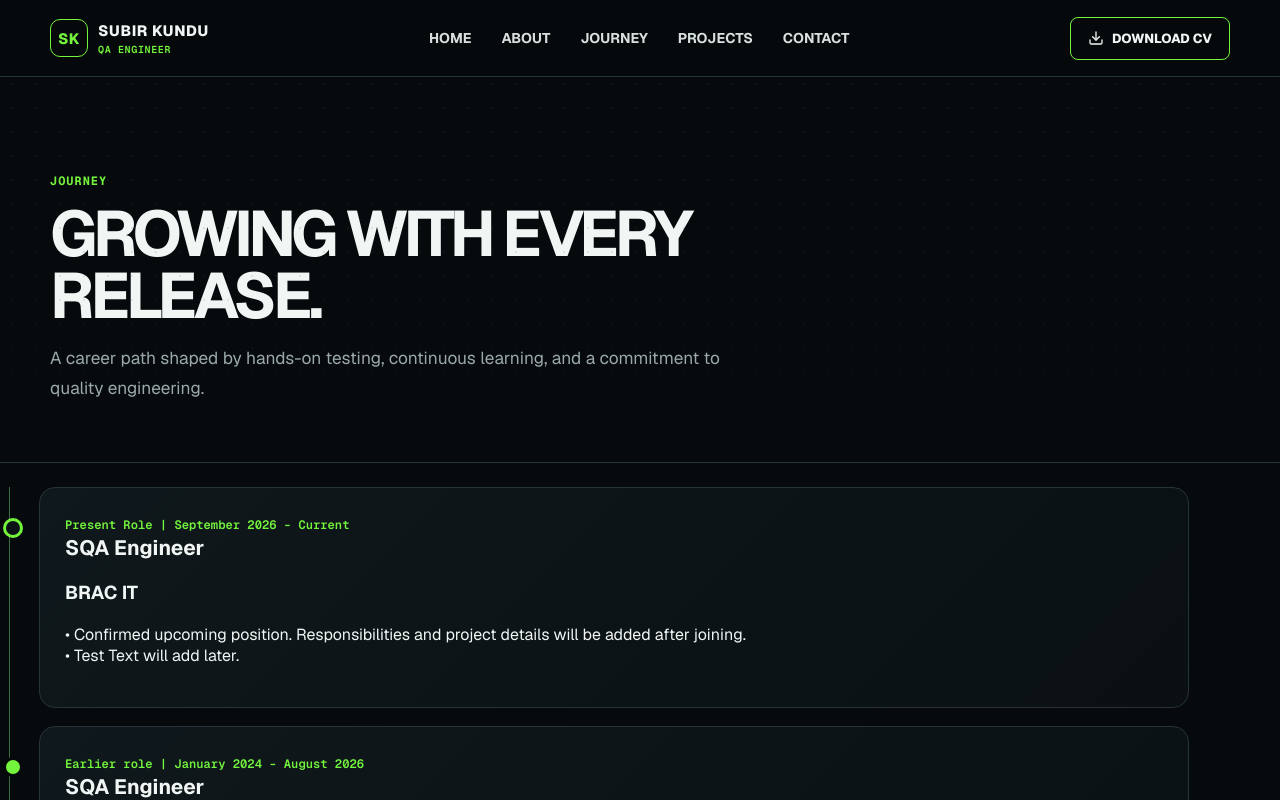
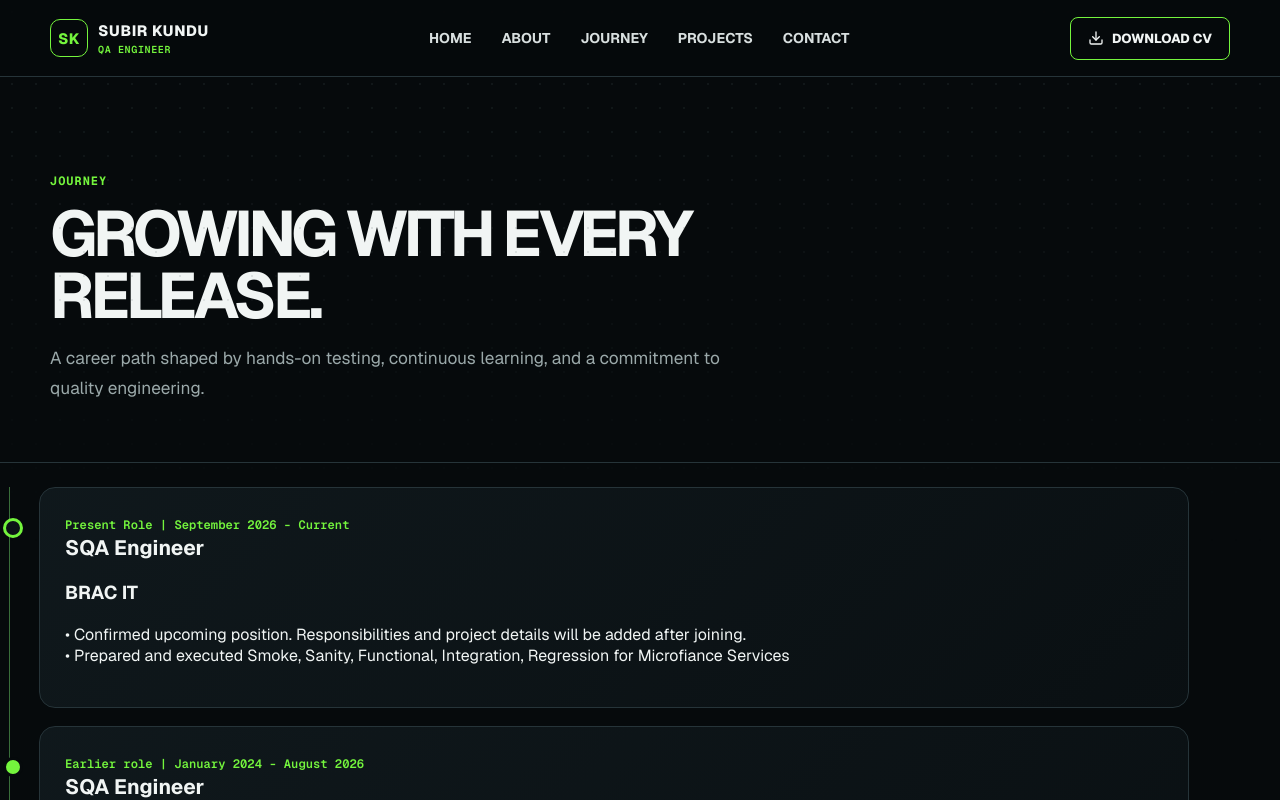
Before and after one commit to subirkundu/subir-kundu-portfolio, a Next.js app: page /journey in a window 1280 px wide. Shown: the top 800 px of the page. Built offline with nearby package versions, Linux system fonts and the light colour scheme.

Commit message:
Update the Role of BRAC IT

```diff
--- a/src/content/experience.ts
+++ b/src/content/experience.ts
@@ -4,7 +4,7 @@ export const experience = [
     company: "BRAC IT",
     period: "Present Role | September 2026 - Current",
     description: `• Confirmed upcoming position. Responsibilities and project details will be added after joining.
-• Test Text will add later.`,
+• Prepared and executed Smoke, Sanity, Functional, Integration, Regression for Microfiance Services`,
 
     future: true,
   },
```
